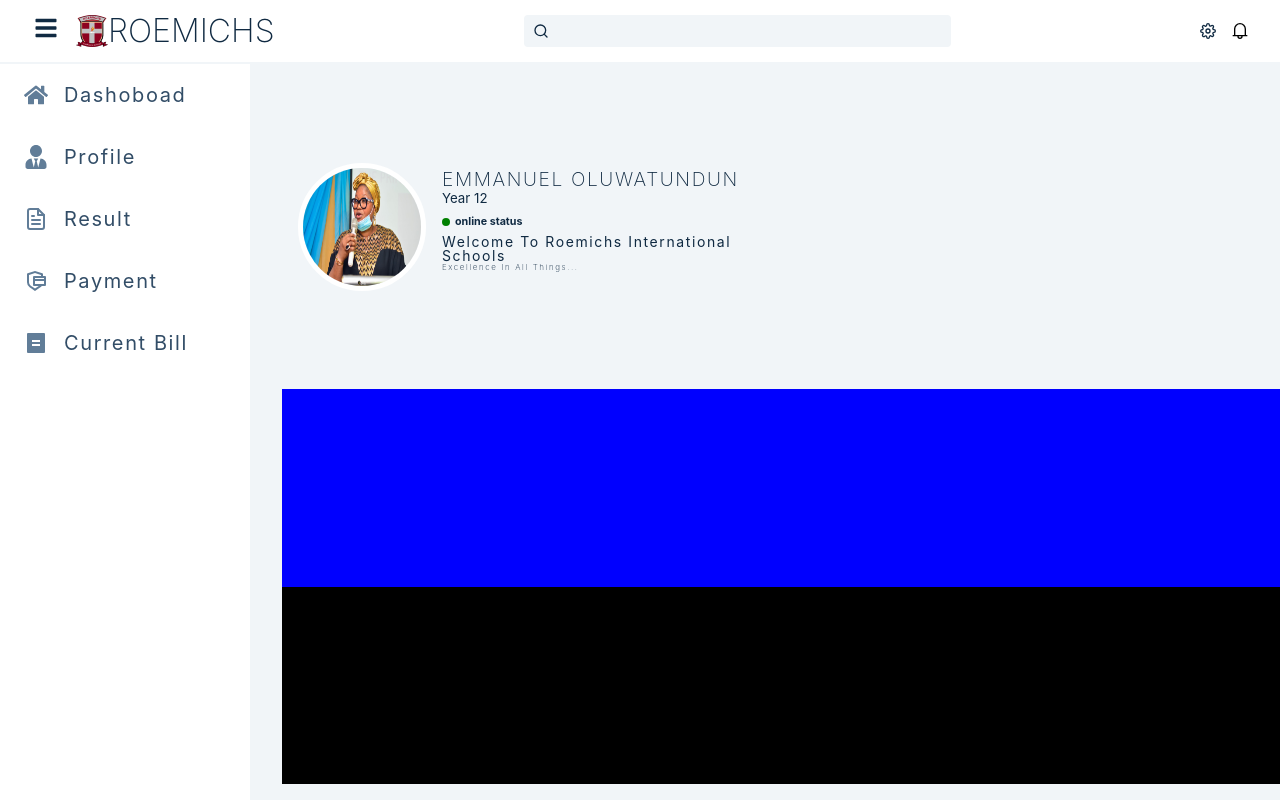
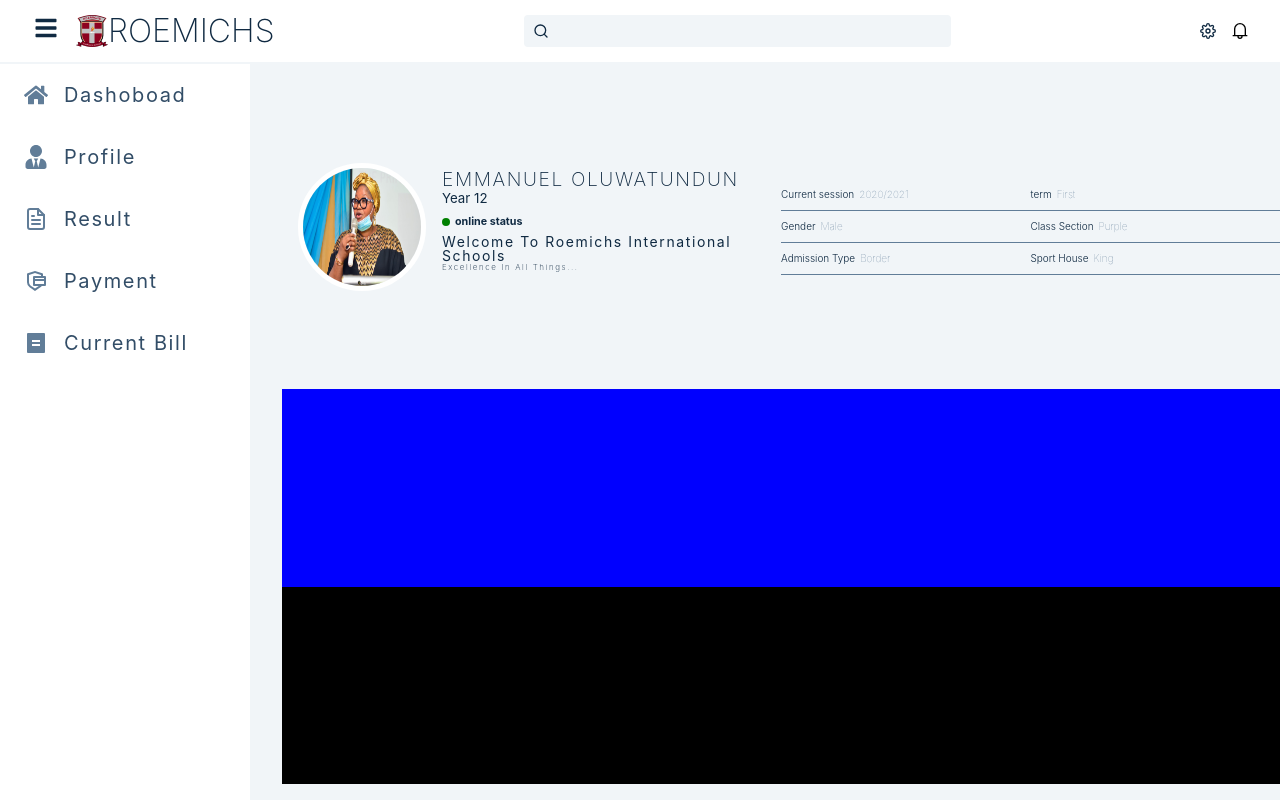
Before and after one commit to faraamcode/student_dasboard, a React (Create React App) app: page / in a window 1280 px wide. Built offline with nearby package versions, Linux system fonts and the light colour scheme; no server answers.

Commit message:
user- details styled

```diff
--- a/src/index.css
+++ b/src/index.css
@@ -465,3 +465,27 @@ display: block;
   font-weight: 200;
   margin-top: 0;
 }
+
+.other-user-details{
+  display: grid;
+  grid-template-columns: 1fr 1fr;
+  grid-template-rows: repeat(3, 2rem);
+  margin: auto 0;
+  row-gap: 0;
+}
+.simple-detail{
+  margin-bottom: 0;
+  display: flex;
+  align-items: center;
+  border-bottom: 1px solid var(--clr-grey-5);
+}
+.simple-detail h5{
+  font-size: 10px;
+  font-weight: 300;
+}
+.simple-detail p{
+  font-size: 10px;
+  font-weight: 100;
+  margin: auto 0;
+  margin-left: 5px;
+}
--- a/src/maincontent.jsx
+++ b/src/maincontent.jsx
@@ -22,7 +22,30 @@ const Content = () => {
              </div>
            </div>
            <div className="other-user-details">
-
+            <div className="simple-detail">
+                <h5>Current session</h5>
+                <p>2020/2021</p>
+            </div>
+            <div className="simple-detail">
+                <h5>term</h5>
+                <p>First</p>
+            </div>
+            <div className="simple-detail">
+                <h5>Gender</h5>
+                <p>Male</p>
+            </div>
+            <div className="simple-detail">
+                <h5>Class Section</h5>
+                <p>Purple</p>
+            </div>
+            <div className="simple-detail">
+                <h5>Admission Type</h5>
+                <p>Border</p>
+            </div>
+            <div className="simple-detail">
+                <h5>Sport House</h5>
+                <p>King</p>
+            </div>
            </div>
        </div>
        <div className="other-details"></div>
```
